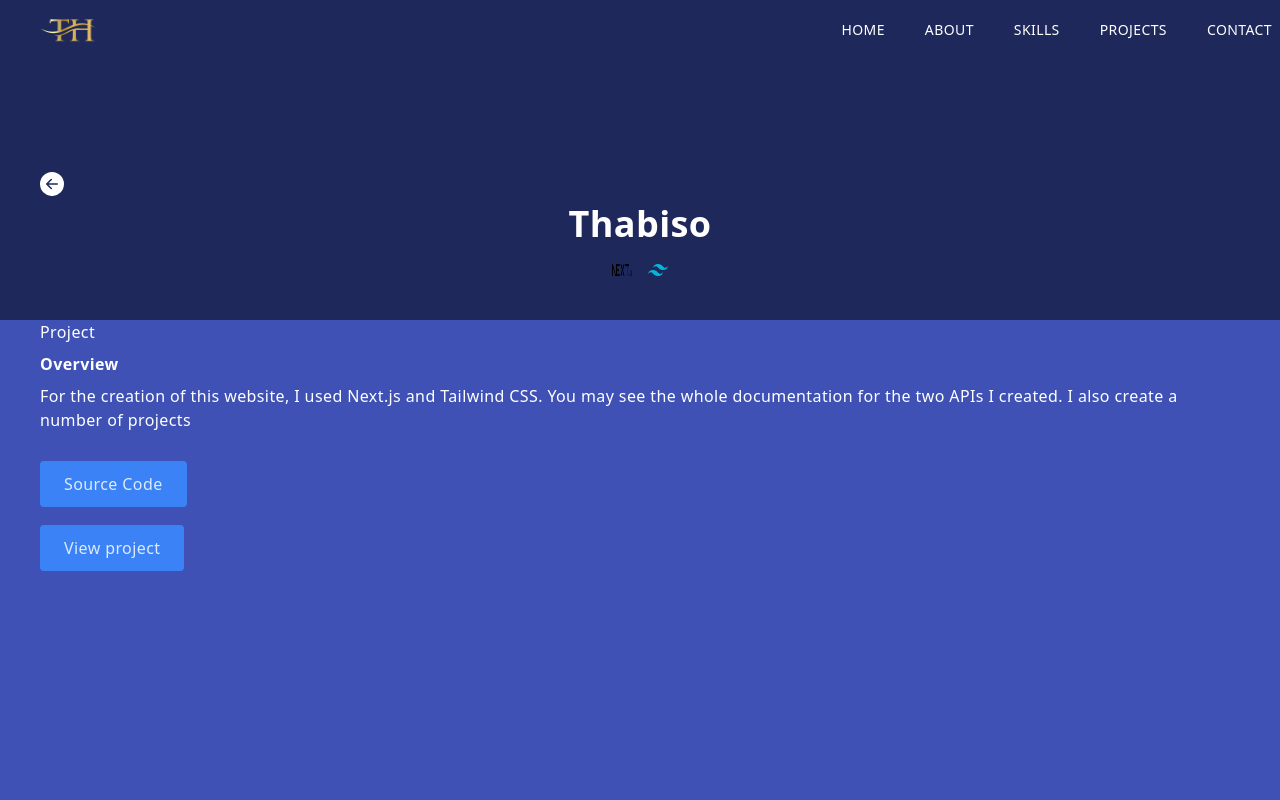
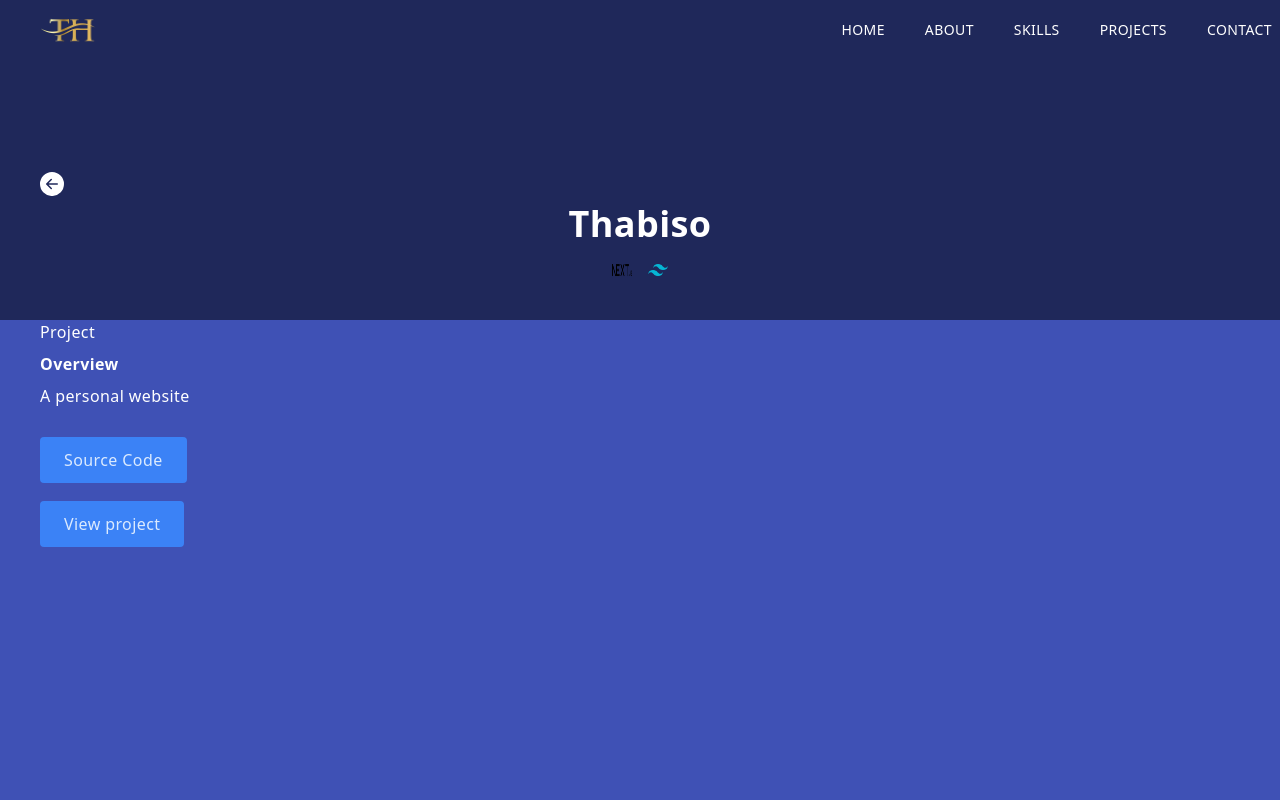
Before and after one commit to Thabiso-Timzo/Thabiso-Hlatshwayo, a Next.js app: page /projects/thabiso in a window 1280 px wide. Shown: the top 800 px of the page. Built offline with nearby package versions, Linux system fonts and the light colour scheme.

Commit message:
Modified

```diff
--- a/pages/projects/thabiso/index.js
+++ b/pages/projects/thabiso/index.js
@@ -42,9 +42,7 @@ const Index = () => {
             <p>Project</p>
             <h3 className={'mt-2'}>Overview</h3>
             <p className={'mt-2'}>
-              For the creation of this website, I used Next.js and Tailwind CSS.
-              You may see the whole documentation for the two APIs I created.
-              I also create a number of projects
+              A personal website
             </p>
             <div className={'mt-10'}>
               <Link Link
```
